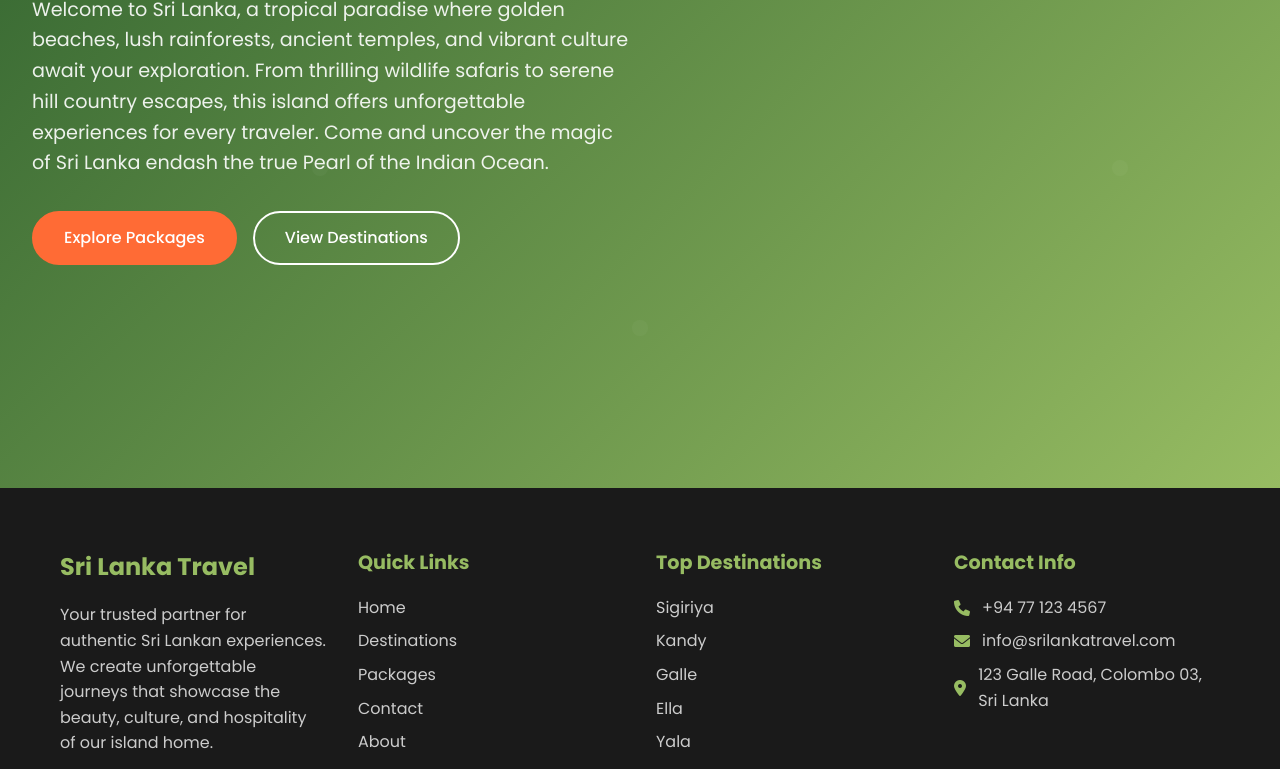
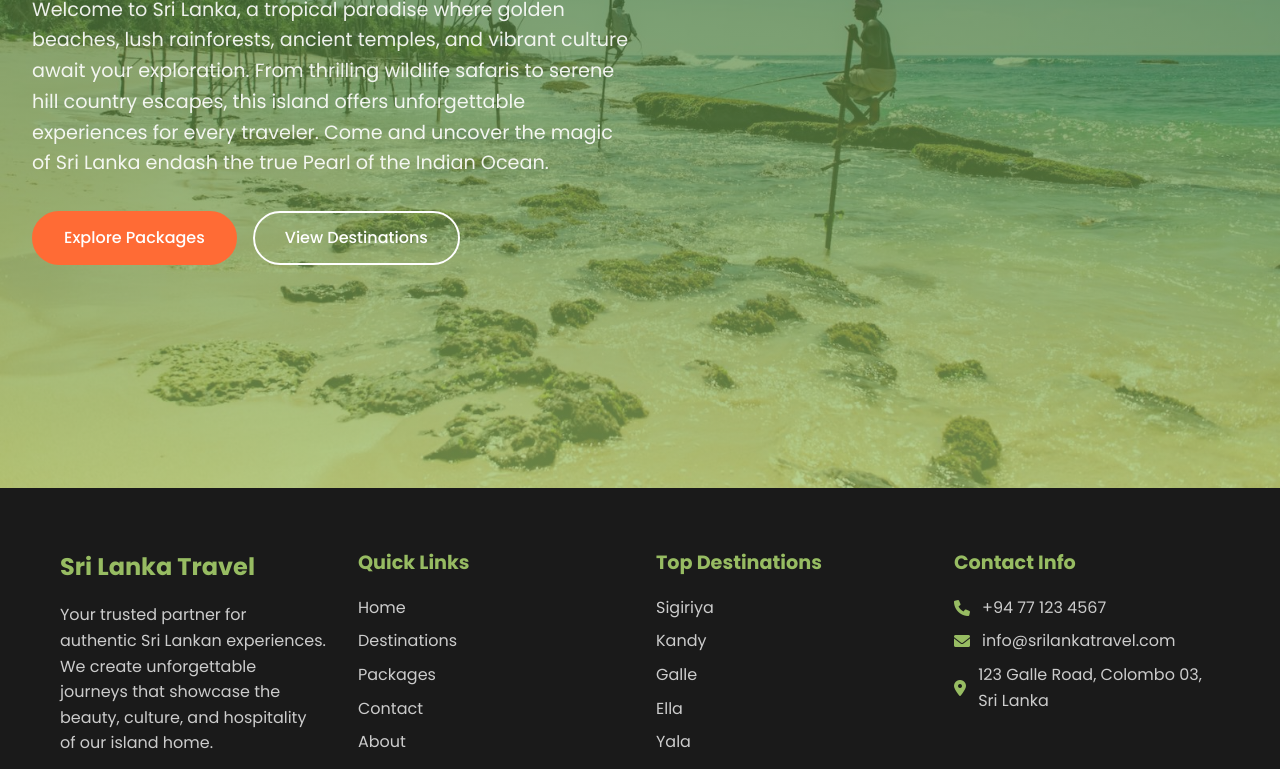
Before and after one commit to seshangamage/travel-website, a plain HTML site: page index.html in a window 1280 px wide. Shown: the part 312-1081 px from the top of the page. Drawn offline with Linux system fonts and the light colour scheme.

Commit message:
Added backgrnd image for main page

```diff
--- a/assets/css/style.css
+++ b/assets/css/style.css
@@ -108,7 +108,8 @@ a {
 /* Hero Section */
 .hero {
     min-height: 100vh;
-    background: linear-gradient(135deg, #2c5f2d 0%, #97bc62 100%);
+    background: linear-gradient(rgba(44, 95, 45, 0.7), rgba(151, 188, 98, 0.7)),
+                url('../images/main-backgroud.jpg') center/cover no-repeat;
     display: flex;
     align-items: center;
     position: relative;
```
Also changed, not shown: assets/images/main-backgroud.jpg (added).
